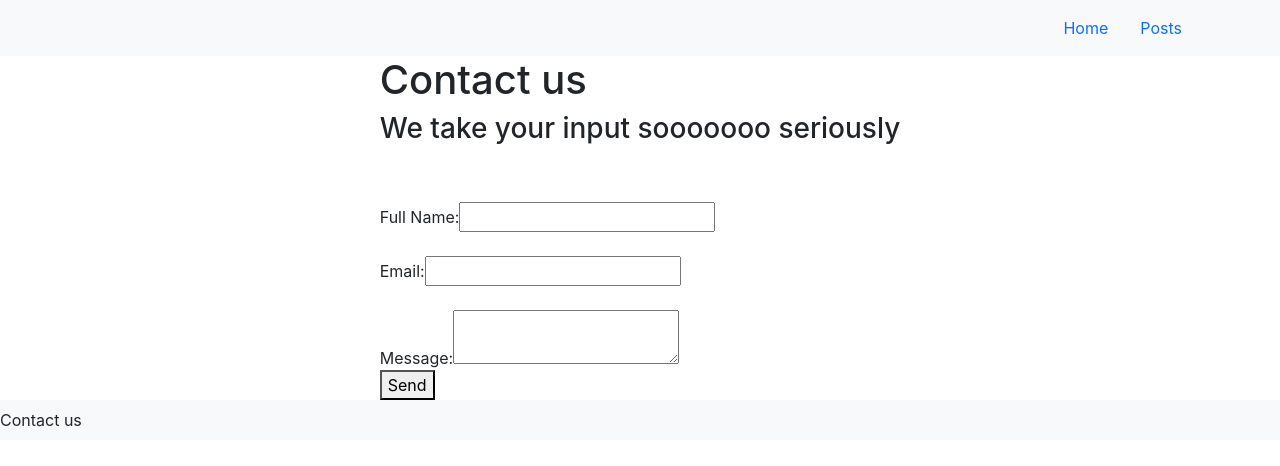
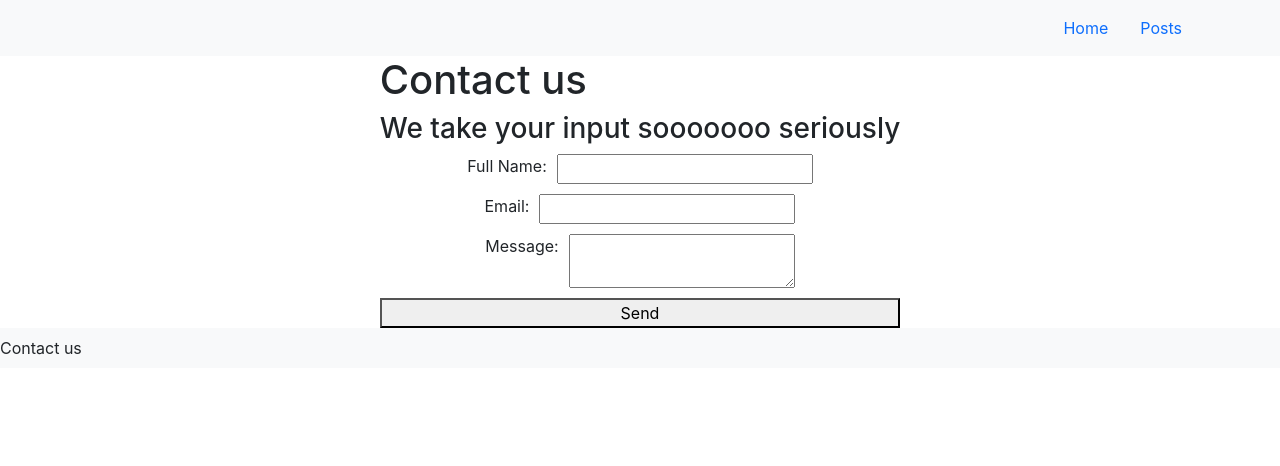
Before and after one commit to DuDy4/MyBlog-4.0, a React (Create React App) app: page /contact in a window 1280 px wide. Shown: the top 466 px of the page. Built offline with nearby package versions, Linux system fonts and the light colour scheme; no server answers.

Commit message:
some css improvement and cleanup

```diff
--- a/src/App.css
+++ b/src/App.css
@@ -25,7 +25,8 @@
   display: flex;
   flex-direction: column;
   justify-content: space-between;
-  min-height: 60vh;
+  gap: 15px;
+
 }
 
 .flexCorner {
@@ -39,12 +40,26 @@
   display: flex;
   flex-direction: row;
   justify-content: space-around;
-  min-width: 140vh;
+  gap: 35px;
 }
 
 .content {
   display: flex;
   justify-content: center;
+}
+
+.formLines{
+  display: flex;
+  flex-direction: column;
+  justify-content: center;
+  gap: 10px;
+}
+
+.formLine{
+  display: flex;
+  flex-direction: row;
+  justify-content: center;
+  gap: 10px;
 }
 
 .App-logo {
--- a/src/Comps/Header.js
+++ b/src/Comps/Header.js
@@ -14,7 +14,7 @@ export default function Header(){
                     {user && <button className="logOutButton" onClick={signOut}>Sigh out</button>}
                 </a>
                 <div className="navbar-brand">{
-                    user ? `Hello: ${user.firstName}` : <div id="signDiv" data-text="sign_with_google"></div>
+                    user ? `Hello ${user.firstName} :)` : <div id="signDiv" data-text="sign_with_google"></div>
                 }</div>
 
                 <ul className="nav">
--- a/src/Comps/writePost.js
+++ b/src/Comps/writePost.js
@@ -41,24 +41,27 @@ export default function AdminComp() {
             <h2>Add a post to the blog:</h2>
             <br/>
             <form className='form' onSubmit={handleSubmit(handleNewPostSubmit)}>
-                <div>
-                    <label htmlFor="title">Title</label>
+                <div className="formLines">
+                    <div className="formLine">
+                        <label htmlFor="title">Title:</label>
                         <input defaultValue={prevTitle ? prevTitle : ''}
                                onKeyUp={event => {setTitle(event.target.value)}} //save to draft
                                type="text" {...register('title', {required: true})}/>
                         {formState.errors.title && <span className="text-danger">Error in this field!</span>}
                     </div>
-                <br/>
-                <div>
+                    <div className="formLine">
                         <label htmlFor="content">Content</label>
                         <textarea defaultValue={prevContent ? prevContent : ''}
                                   onKeyUp={event => {setContent(event.target.value)}} //save to draft
                                   {...register('content', {minLength: 5, required: true})}></textarea>
                         {formState.errors.content && <span className="text-danger">Must write at least 5 characters</span>}
                     </div>
+                    <div>
+                        <button className="button" type="submit">Create</button>
+                    </div>
+                </div>
 
-                <br/>
-                <button type="submit">Create</button>
+
             </form>
         </div>
     )
--- a/src/Pages/Contact.js
+++ b/src/Pages/Contact.js
@@ -1,9 +1,10 @@
-import {useState} from "react";
+import {useContext, useEffect, useState} from "react";
 import {useForm} from "react-hook-form";
+import {AuthContext} from "../providers/AuthProvider";
 
 
 export default function Contact() {
-
+    const {user} = useContext(AuthContext)
     const [complaint, setComplaint] = useState(true)
     const [idCounter, setIdCounter] = useState(0) // ID counter for the local storage
     const { register, handleSubmit, formState, reset } = useForm();
@@ -18,6 +19,12 @@ export default function Contact() {
         reset()
     }
 
+    useEffect(() => {
+        if (user){
+
+        }
+    }, []);
+
     //This page will take a form of complaint and direct the page to an "accepted" page.
     //There, the user can choose to file another complaint.
     return (
@@ -26,22 +33,26 @@ export default function Contact() {
             <h3>We take your input sooooooo seriously</h3>
 
             {complaint ? ( //This ternary operator will build the relevant object, whether the complaint was submitted or not
-                <form className="form" onSubmit={handleSubmit(handleComplaint)}>
-                    <br/><br/>
+                <form className="form formLines" onSubmit={handleSubmit(handleComplaint)}>
+                    <div className="formLine">
                         <label htmlFor="name">Full Name: </label>
-                    <input {...register("name")} id="name" type="text" />
-                    <br/><br/>
+                        <input defaultValue={user? user.firstName + " " + user.lastName: ""}
+                               {...register("name")} id="name" type="text" />
+                    </div>
+                    <div className="formLine">
                         <label htmlFor="email">Email: </label>
-                    <input {...register("email", {required: "required",
+                        <input defaultValue={user ? user.email : ""}
+                               {...register("email", {required: "required",
                             pattern: {
                                 value: /\S+@\S+\.\S+/,
                                 message: "E-mail must contains '@' and '.'"
                             },})}
                                id="email" type="email" />
-                    <br/><br/>
+                    </div>
+                    <div className="formLine">
                         <label htmlFor="message">Message: </label>
                         <textarea {...register("message")} id="message" />
-                    <br/>
+                    </div>
                     <button type="submit">Send</button>
                 </form>
             ) : (
--- a/src/Pages/Home.js
+++ b/src/Pages/Home.js
@@ -3,14 +3,15 @@ import myCatImg from "../Chana.jpg"
 export default function Home(){
 
     return (
-        <section className="py-5 text-center container">
-            <div className="row py-lg-5">
+        <section className="py-3 text-center container">
+            {/*<div className="row py-lg-5">*/}
                 <div className="col-lg-6 col-md-8 mx-auto">
-                    <h1>Hello, This is MyBlog 3.0</h1>
-                    <p>Feel free to read whatever you'd like</p>
+                    <h1>Hello, This is my Blog</h1>
+                    <p>Everybody is free to read it's post.</p>
+                    <p>If you want to write a post, please sign up / sign in</p>
                     <img src={myCatImg} alt="" style={{width: "80%", height:"auto"}}/>
                 </div>
-            </div>
+            {/*</div>*/}
         </section>
     )
 }
--- a/src/Pages/Posts.js
+++ b/src/Pages/Posts.js
@@ -47,13 +47,16 @@ export default function Posts(){
     return (
         <div>
             <h2>Posts</h2>
-            <p>Here is the list of my posts!<br/>You can filter them as follow:</p>
-            <br/>From ID:<input type="number" onChange={handleUserFromInput}/> to ID:<input type="number" onChange={handleUserToInput}/>
-            <br/><br/>
-            Or filter by text (in title): <input onChange={handleUserTextInput}/>
-            <br/><br/>
-            Or filter by the user that created the post: <input onChange={handleUserLastNameInput}/>
-            <br/><br/><br/>
+            <p>Here is the list of my posts!<br/></p>
+
+            <div className="formLines">
+                You can filter them as follow:
+                <div>From post number:<input type="number" onChange={handleUserFromInput}/> to post number:<input type="number" onChange={handleUserToInput}/></div>
+                <div>Or filter by text (in title): <input onChange={handleUserTextInput}/></div>
+                <div>Or filter by the user that created the post (last name): <input onChange={handleUserLastNameInput}/></div>
+            </div>
+            <br/>
+            <div>
                 <PostList>
                     {posts
                         .map((post) => <PostCard post={post}/>)
@@ -64,5 +67,7 @@ export default function Posts(){
                     {(posts.length >= 5) && <button onClick={() => handleFromPage(5)}>Next page</button>}
                 </div>
             </div>
+
+        </div>
     )
 }
--- a/src/providers/AuthProvider.js
+++ b/src/providers/AuthProvider.js
@@ -17,6 +17,9 @@ export function AuthProvider({ children }) {
   const signOut = () => {
     setUser(null);
     localStorage.removeItem("user");
+    localStorage.removeItem("title");
+    localStorage.removeItem("content");
+
   }
 
   const value = {
```
Also changed, not shown: src/Comps/GoogleLoginButton.js (deleted, +0 -22 lines). Lines whose indentation alone changed are shown as unchanged.
